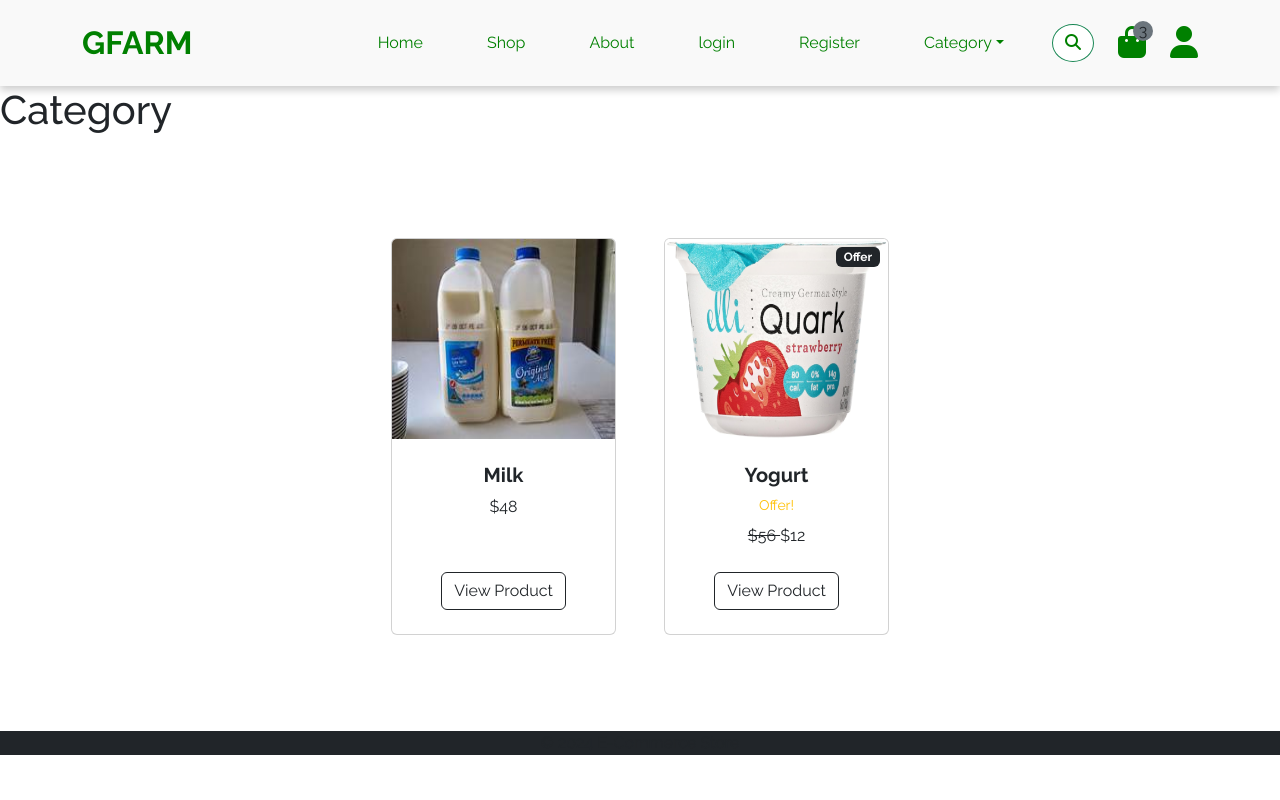
After one commit to abhinavg04/E-Commerce-Django, a Django app: page /user/category/Diary in a window 1280 px wide. The commit adds this page. Run offline with Django 5.2, Linux system fonts and the light colour scheme; data comes from the database, SQL or seed files in the repository; both versions use the stored data as it was after the commit.

Commit message:
Category section

```diff
--- a/account/templates/landing.html
+++ b/account/templates/landing.html
@@ -68,8 +68,8 @@
                             </div>
                         </div>
                     </div>
-                    <a href='{% url 'login' %}' class="btn btn-success btn-block px-5 me-3 py-2">Sign In</a>
-                    <a href='{% url 'reg' %}' class="btn btn-success btn-block px-5 py-2 mx-3">Sign Up</a>
+                    <a href='{% url 'login' %}' class="btn btn-success rounded-pill btn-block px-5 me-3 py-2">Sign In</a>
+                    <a href='{% url 'reg' %}' class="btn btn-success rounded-pill btn-block px-5 py-2 mx-3">Sign Up</a>
                 </div>
                      </div>
          </section>
--- a/account/templates/navbar.html
+++ b/account/templates/navbar.html
@@ -30,10 +30,12 @@
             {% endif %}
             <li>
                 <div class="nav-item dropdown mx-4">
-                    <a href="#" class="nav-link dropdown-toggle" data-bs-toggle="dropdown">Pages</a>
+                    <a href="#" class="nav-link dropdown-toggle" data-bs-toggle="dropdown">Category</a>
                     <div class="dropdown-menu m-0 bg-secondary rounded-0">
-                        <a href="#" class="dropdown-item">Cart</a>
-                        <a href="#" class="dropdown-item">Chackout</a>
+                        <a href="{% url 'category' 'Vegetables' %}" class="dropdown-item">Vegetables</a>
+                        <a href="{% url 'category' 'Fruits' %}" class="dropdown-item">Fruits</a>
+                        <a href="{% url 'category' 'Diary' %}" class="dropdown-item">Milk Products</a>
+                        <a href="{% url 'category' 'Spices' %}" class="dropdown-item">Spices</a>
                     </div>
                 </div>
             </li>
--- a/ecommerce/urls.py
+++ b/ecommerce/urls.py
@@ -16,12 +16,12 @@
 """
 from django.contrib import admin
 from django.urls import path,include
-from account.views import intro
+from account.views import Intro
 from django.conf import settings
 from django.conf.urls.static import static
 urlpatterns = [
     path('admin/', admin.site.urls),
-    path('', intro,name='landing'),
+    path('', Intro.as_view(),name='landing'),
     path('account/', include('account.urls')),
     path('user/', include('user.urls')),
 ]+ static(settings.MEDIA_URL, document_root=settings.MEDIA_ROOT)
--- /dev/null
+++ b/user/templates/category_item_list.html
@@ -0,0 +1,70 @@
+{% extends "landing.html" %}
+
+{% block main %}
+<h1>Category</h1>
+<section class="py-5">
+    <div class="container px-4 px-lg-5 mt-5">
+        <div class="row gx-4 gx-lg-5 row-cols-2 row-cols-md-3 row-cols-xl-4 justify-content-center">
+        {% for product in products %}
+            {% if product.is_offer %}
+            <div class="col mb-5">
+                <div class="card h-100">
+                    <!-- Sale badge-->
+                    <div class="badge bg-dark text-white position-absolute" style="top: 0.5rem; right: 0.5rem">Offer</div>
+                    <!-- Product image-->
+                    <img class="card-img-top" src="{{ product.image.url }}" alt="..." height="200px"/>
+                    <!-- Product details-->
+                    <div class="card-body p-4">
+                        <div class="text-center">
+                            <!-- Product name-->
+                            <h5 class="fw-bolder">{{ product.title }}</h5>
+                            <!-- Sale -->
+                    <div class="d-flex justify-content-center small text-warning mb-2">
+                    <i class="bi bi-star-fill"></i>
+                    Offer!
+                    <i class="bi bi-star-fill"></i>
+                    </div>
+                            <!-- Product price-->
+                            <strike>
+                            ${{ product.price }}
+                            </strike>
+                            ${{ product.offer_price }}
+                        </div>
+                    </div>
+                    <!-- Product actions-->
+                    <div class="card-footer p-4 pt-0 border-top-0 bg-transparent">
+                    <div class="text-center">
+                        <a class="btn btn-outline-dark mt-auto" href="">View Product</a>
+                    </div>
+                    </div>
+                </div>
+            </div>
+            {% else %}
+        <div class="col mb-5">
+                <div class="card h-100">
+                    <!-- Product image-->
+                    <img class="card-img-top" src="{{ product.image.url }}" alt="..." height="200px" />
+                    <!-- Product details-->
+                    <div class="card-body p-4">
+                        <div class="text-center">
+                            <!-- Product name-->
+                            <h5 class="fw-bolder">{{ product.title }}</h5>
+                            <!-- Product price-->
+                            ${{ product.price }}
+                        </div>
+                    </div>
+                    <!-- Product actions-->
+                    <div class="card-footer p-4 pt-0 border-top-0 bg-transparent">
+<div class="text-center"><a class="btn btn-outline-dark mt-auto" href="">View Product</a></div>
+                    </div>
+                </div>
+            </div>
+
+                {% endif %}
+            {% endfor %}
+
+
+    </div>
+</section>
+
+{% endblock main %}
--- a/user/templates/userhome.html
+++ b/user/templates/userhome.html
@@ -58,7 +58,7 @@
                             <!-- Sale badge-->
                             <div class="badge bg-dark text-white position-absolute" style="top: 0.5rem; right: 0.5rem">Offer</div>
                             <!-- Product image-->
-                            <img class="card-img-top" src="{{ product.image.url }}" alt="..." />
+                            <img class="card-img-top" src="{{ product.image.url }}" alt="..." height="200px"/>
                             <!-- Product details-->
                             <div class="card-body p-4">
                                 <div class="text-center">
@@ -85,13 +85,11 @@
                             </div>
                         </div>
                     </div>
-
-
                     {% else %}
                 <div class="col mb-5">
                         <div class="card h-100">
                             <!-- Product image-->
-                            <img class="card-img-top" src="{{ product.image.url }}" alt="..." />
+                            <img class="card-img-top" src="{{ product.image.url }}" alt="..." height="200px" />
                             <!-- Product details-->
                             <div class="card-body p-4">
                                 <div class="text-center">
--- a/user/urls.py
+++ b/user/urls.py
@@ -1,5 +1,6 @@
 from django.urls import path,include
-from . views import UserHome
+from . import views
 urlpatterns = [
-    path('', UserHome.as_view(),name='userhome'),
+    path('', views.UserHome.as_view(),name='userhome'),
+    path('category/<category>', views.category,name='category'),
 ]
--- a/user/views.py
+++ b/user/views.py
@@ -6,3 +6,7 @@
     def get(self,request):
         random_obj = Products.objects.all().order_by('?')[:6]
         return render(request,'userhome.html',{'products':random_obj})
+
+def category(request,category):
+    products = Products.objects.filter(category=category)
+    return render(request,'category_item_list.html',{'products':products})
```
Also changed, not shown: account/views.py (+28 -18 lines), db.sqlite3, static/css/style.css (line endings or trailing spaces).
